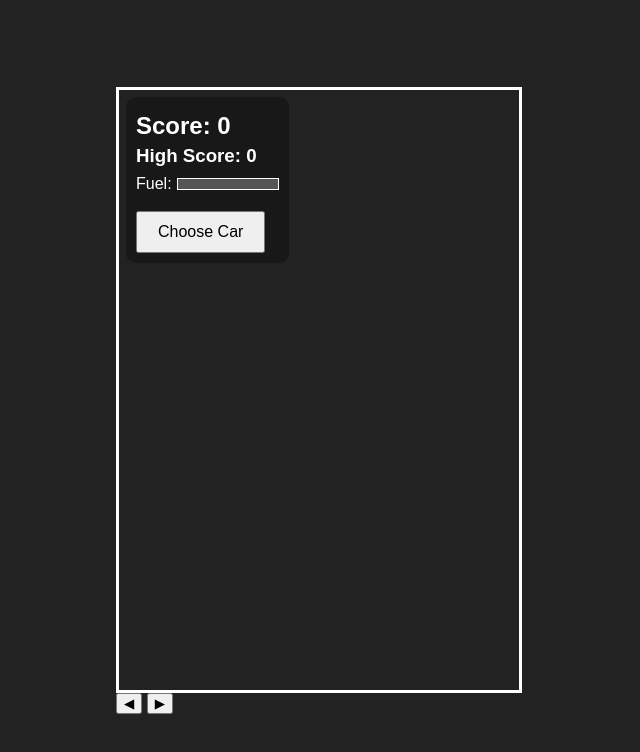
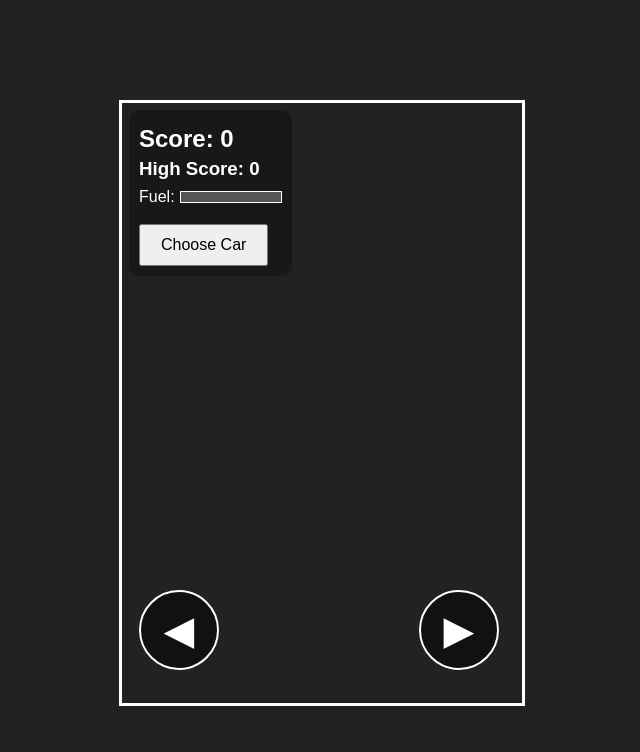
Before and after one commit to Sm2101/Race, a plain HTML site: page index.html in a window 1280 px wide. Shown: the whole page, without its empty margins (321-961 px from the left). Drawn offline with Linux system fonts and the light colour scheme.

Commit message:
Update style.css

```diff
--- a/style.css
+++ b/style.css
@@ -7,10 +7,16 @@ body {
   height: 100vh;
   font-family: Arial, sans-serif;
   color: white;
+  -webkit-touch-callout: none;
+  -webkit-user-select: none;
+  user-select: none;
+  touch-action: manipulation;
 }
 
 .game-container {
   position: relative;
+  width: 400px;
+  height: 600px;
 }
 
 #gameCanvas {
@@ -26,6 +32,7 @@ body {
   background: rgba(20,20,20,0.7);
   padding: 10px;
   border-radius: 10px;
+  z-index: 10;
 }
 
 #score, #highScore {
@@ -62,6 +69,7 @@ body {
   border: 2px solid #fff;
   border-radius: 8px;
   padding: 10px;
+  z-index: 20;
 }
 
 .carOption {
@@ -73,3 +81,33 @@ body {
   cursor: pointer;
   border-radius: 4px;
 }
+
+#touchControls {
+  position: absolute;
+  bottom: 30px;
+  left: 0;
+  width: 100%;
+  display: flex;
+  justify-content: space-between;
+  pointer-events: none;
+  z-index: 15;
+}
+
+.touchBtn {
+  width: 80px;
+  height: 80px;
+  background: rgba(0,0,0,0.5);
+  border: 2px solid #fff;
+  border-radius: 50%;
+  color: white;
+  font-size: 2.5em;
+  margin: 0 20px;
+  pointer-events: auto;
+  touch-action: manipulation;
+  outline: none;
+  transition: background 0.2s;
+}
+
+.touchBtn:active {
+  background: #444;
+}
```
